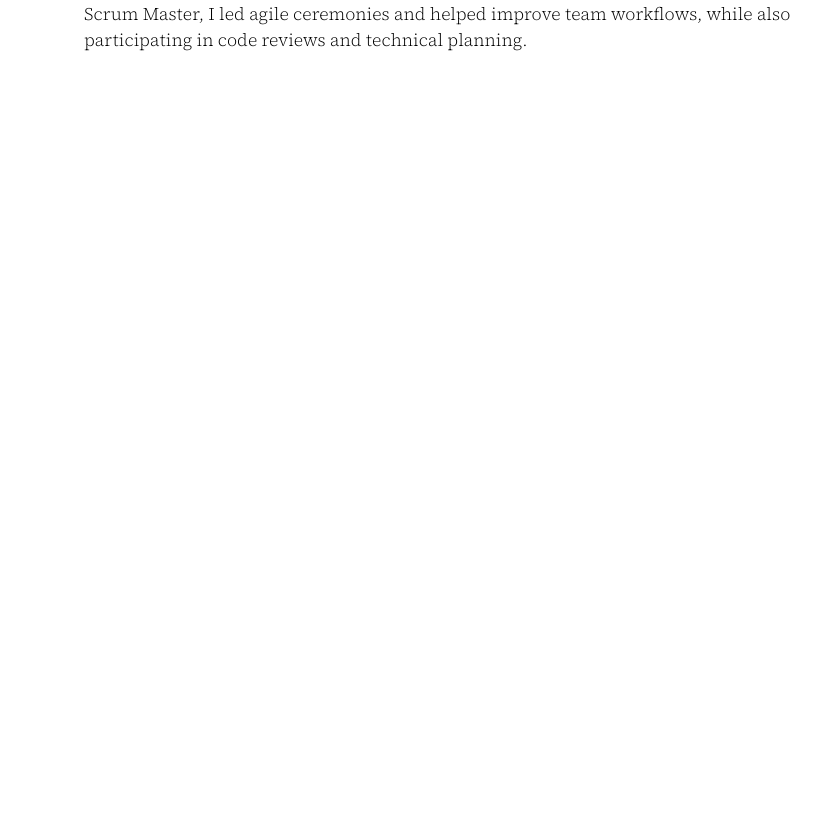
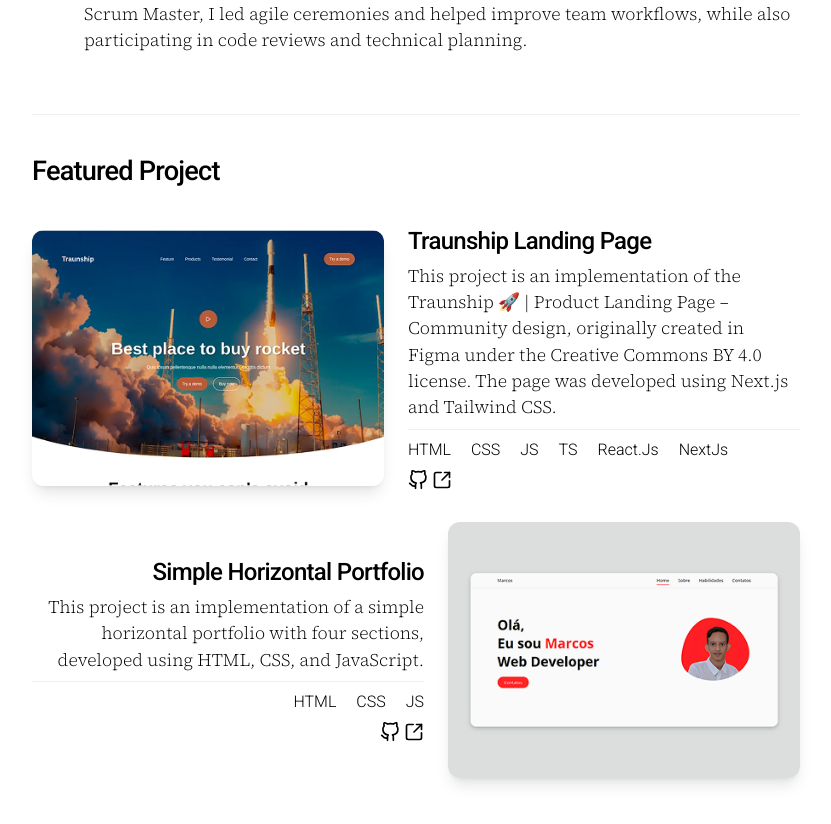
Before and after one commit to MarcosAntonio15243/MarcosAntonio15243.github.io, a Next.js app: page / in a window 1280 px wide. Shown: the part 1488-2312 px from the top of the page, without its empty margins (224-1055 px from the left). Before the commit the page ends 1602 px from the top, so only its background shows below. Built offline with nearby package versions, Linux system fonts and the light colour scheme.

Commit message:
feat: Adicionando features a página

```diff
--- a/src/app/page.tsx
+++ b/src/app/page.tsx
@@ -1,4 +1,5 @@
 import ExperienceCard from "@/components/cards/ExperienceCard";
+import FeatureCard from "@/components/cards/FeatureCard";
 import Header from "@/components/layout/Header";
 import { IoLocationOutline } from "react-icons/io5";
 
@@ -23,6 +24,29 @@ export default function Home() {
       dateEnd: "Jul 2023",
       description:
         "I developed web applications with React.js, TypeScript, Axios, HTML5, and CSS3, building reusable components and implementing state management solutions. As Scrum Master, I led agile ceremonies and helped improve team workflows, while also participating in code reviews and technical planning.",
+    },
+  ];
+
+  const features = [
+    {
+      srcImg: "/assets/feature1.webp",
+      altImg: "Traunship Landing Page Preview",
+      featureTitle: "Traunship Landing Page",
+      description:
+        "This project is an implementation of the Traunship 🚀 | Product Landing Page – Community design, originally created in Figma under the Creative Commons BY 4.0 license. The page was developed using Next.js and Tailwind CSS.",
+      tecnologies: ["HTML", "CSS", "JS", "TS", "React.Js", "NextJs"],
+      repositoryLink:
+        "https://github.com/MarcosAntonio15243/Traunship-Landing-Page",
+    },
+    {
+      srcImg: "/assets/feature2.webp",
+      altImg: "Simple Horizontal Portfolio Preview",
+      featureTitle: "Simple Horizontal Portfolio",
+      description:
+        "This project is an implementation of a simple horizontal portfolio with four sections, developed using HTML, CSS, and JavaScript.",
+      tecnologies: ["HTML", "CSS", "JS"],
+      repositoryLink:
+        "https://github.com/MarcosAntonio15243/Portfolio-Horizontal-Simples",
     },
   ];
 
@@ -124,6 +148,28 @@ export default function Home() {
               })}
             </div>
           </section>
+
+          <hr className="text-[var(--color-light-gray)]" />
+
+          {/* Features Section */}
+          <section id="project" className="flex flex-col gap-5">
+            <h2>Featured Project</h2>
+            <div className="flex flex-col gap-8 my-5">
+              {features.map((e, index) => {
+                return (
+                  <FeatureCard
+                    key={index}
+                    srcImg={e.srcImg}
+                    featureTitle={e.featureTitle}
+                    description={e.description}
+                    tecnologies={e.tecnologies}
+                    repositoryLink={e.repositoryLink}
+                    reverse={index % 2 != 0}
+                  />
+                );
+              })}
+            </div>
+          </section>
         </div>
       </main>
     </div>
```
